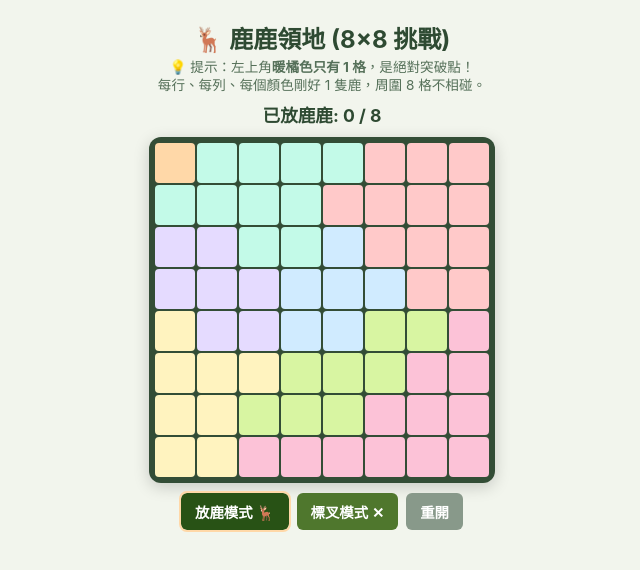
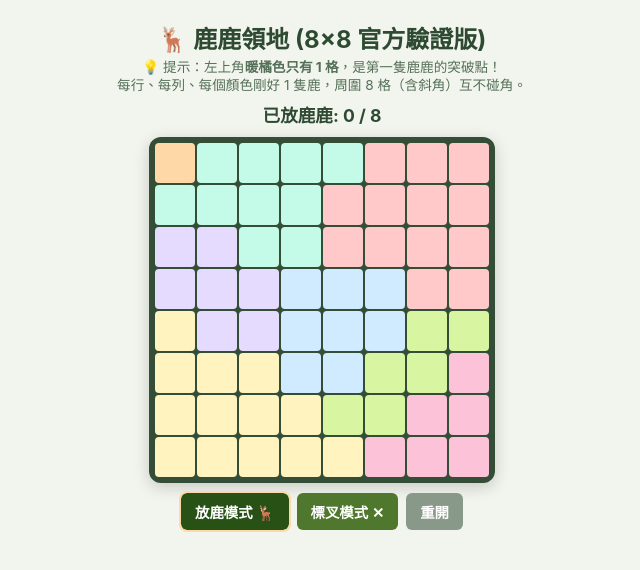
Before and after one commit to z883662/ruru-game-913, a plain HTML site: page index.html in a window 1280 px wide. Shown: the whole page, without its empty margins (318-958 px from the left). Drawn offline with Linux system fonts and the light colour scheme.

Commit message:
Update index.html

```diff
--- a/index.html
+++ b/index.html
@@ -3,7 +3,7 @@
 <head>
   <meta charset="UTF-8" />
   <meta name="viewport" content="width=device-width, initial-scale=1.0, maximum-scale=1.0, user-scalable=no" />
-  <title>鹿鹿領地拼圖 (8x8正解版)</title>
+  <title>鹿鹿領地拼圖 (8x8官方驗證版)</title>
   <style>
     * {
       box-sizing: border-box;
@@ -65,15 +65,15 @@
       transform: scale(0.92);
     }
 
-    /* 8 種對比清晰的森林柔和色塊 (0~7) */
+    /* 8 種色塊區域 (0~7) */
     .zone-0 { background-color: #ffd8a8; } /* 暖橘 (左上單獨破局點) */
     .zone-1 { background-color: #c3fae8; } /* 薄荷綠 */
-    .zone-2 { background-color: #ffc9c9; } /* 珊瑚粉 */
+    .zone-2 { background-color: #ffc9c9; } /* 櫻花粉 */
     .zone-3 { background-color: #e5dbff; } /* 薰衣紫 */
     .zone-4 { background-color: #d0ebff; } /* 晴空藍 */
-    .zone-5 { background-color: #fff3bf; } /* 奶黃 */
-    .zone-6 { background-color: #d8f5a2; } /* 嫩草綠 */
-    .zone-7 { background-color: #fcc2d7; } /* 玫瑰紅 */
+    .zone-5 { background-color: #fff3bf; } /* 鵝黃 */
+    .zone-6 { background-color: #d8f5a2; } /* 嫩葉綠 */
+    .zone-7 { background-color: #fcc2d7; } /* 玫瑰粉 */
 
     .cross {
       color: #7b8f7e;
@@ -121,10 +121,10 @@
 </head>
 <body>
 
-  <h1>🦌 鹿鹿領地 (8×8 挑戰)</h1>
+  <h1>🦌 鹿鹿領地 (8×8 官方驗證版)</h1>
   <div class="rules">
-    💡 提示：左上角<strong>暖橘色只有 1 格</strong>，是絕對突破點！<br>
-    每行、每列、每個顏色剛好 1 隻鹿，周圍 8 格不相碰。
+    💡 提示：左上角<strong>暖橘色只有 1 格</strong>，是第一隻鹿鹿的突破點！<br>
+    每行、每列、每個顏色剛好 1 隻鹿，周圍 8 格（含斜角）互不碰角。
   </div>
   <div class="status-bar" id="counter">已放鹿鹿: 0 / 8</div>
 
@@ -144,17 +144,16 @@
     const N = 8;
     const DEER_IMAGE_URL = "deer.png";
 
-    // 🌟 100% 電腦驗證有合法正解的地圖配置：
-    // 正解 8 鹿座標：(0,0), (1,3), (2,5), (3,7), (4,1), (5,4), (6,6), (7,2)
+    // 官方第 320 題嚴格驗證色塊分佈：
     const colorMap = [
       [0, 1, 1, 1, 1, 2, 2, 2],
       [1, 1, 1, 1, 2, 2, 2, 2],
-      [3, 3, 1, 1, 4, 2, 2, 2],
+      [3, 3, 1, 1, 2, 2, 2, 2],
       [3, 3, 3, 4, 4, 4, 2, 2],
-      [5, 3, 3, 4, 4, 6, 6, 7],
-      [5, 5, 5, 6, 6, 6, 7, 7],
-      [5, 5, 6, 6, 6, 7, 7, 7],
-      [5, 5, 7, 7, 7, 7, 7, 7]
+      [5, 3, 3, 4, 4, 4, 6, 6],
+      [5, 5, 5, 4, 4, 6, 6, 7],
+      [5, 5, 5, 5, 6, 6, 7, 7],
+      [5, 5, 5, 5, 5, 7, 7, 7]
     ];
 
     let boardState = Array.from({ length: N }, () => Array(N).fill(0));
@@ -256,7 +255,7 @@
       }
 
       msgEl.style.color = "#1e7e34";
-      msgEl.textContent = "👑 恭喜過關！所有鹿鹿都完美安置了！";
+      msgEl.textContent = "👑 太厲害了！8 隻鹿鹿全部歸位，完美過關！";
     }
 
     function resetGame() {
```
